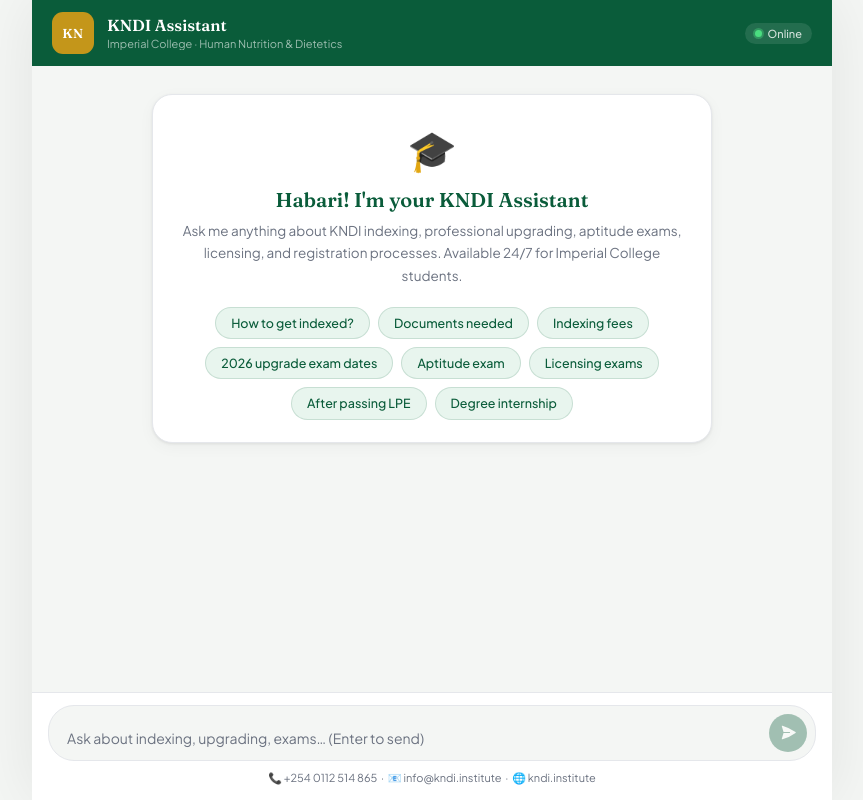
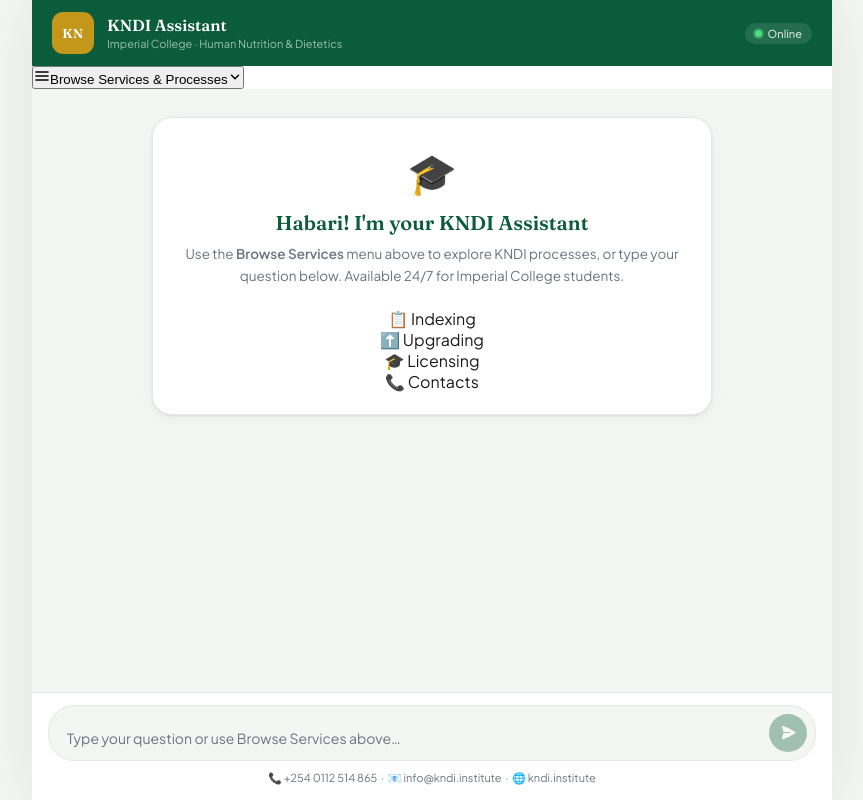
Before and after one commit to Sozi-source/student_AI, a Next.js app: page / in a window 1280 px wide. Shown: the whole page, without its empty margins (208-1071 px from the left). Built offline with nearby package versions, Linux system fonts and the light colour scheme.

Commit message:
Add HOD contact for document submission

```diff
--- a/app/page.js
+++ b/app/page.js
@@ -2,15 +2,86 @@
 import { useState, useRef, useEffect } from "react";
 import styles from "./page.module.css";
 
-const QUICK_QUESTIONS = [
-  { label: "How to get indexed?", text: "How do I apply for KNDI indexing?" },
-  { label: "Documents needed", text: "What documents do I need for KNDI indexing?" },
-  { label: "Indexing fees", text: "How much does KNDI indexing cost?" },
-  { label: "2026 upgrade exam dates", text: "What are the 2026 professional upgrading exam dates and how do I apply?" },
-  { label: "Aptitude exam", text: "Who needs to sit the KNDI aptitude exam and when is Phase 17?" },
-  { label: "Licensing exams", text: "How do I apply for KNDI licensing professional exams?" },
-  { label: "After passing LPE", text: "What happens after I pass the licensing professional exams?" },
-  { label: "Degree internship", text: "What is the KNDI internship requirement for degree students?" },
+const SERVICES = [
+  {
+    category: "📋 Indexing",
+    items: [
+      { label: "What is KNDI indexing?", text: "What is KNDI indexing and why is it mandatory?" },
+      { label: "How to apply for indexing", text: "Give me the full step-by-step process to apply for KNDI indexing." },
+      { label: "Documents required", text: "What documents do I need to apply for KNDI indexing?" },
+      { label: "Indexing fees", text: "What are the full fees for KNDI indexing including all payments?" },
+      { label: "Check application status", text: "How do I check my KNDI indexing application status?" },
+      { label: "Paid via institution", text: "I paid for indexing through my institution, what do I do next?" },
+      { label: "Late payment penalty", text: "What is the penalty for late or stale bank slips for KNDI indexing?" },
+    ],
+  },
+  {
+    category: "📝 Aptitude Exam",
+    items: [
+      { label: "What is the aptitude exam?", text: "What is the KNDI aptitude exam and who needs to sit it?" },
+      { label: "Aptitude eligibility", text: "Am I eligible for the KNDI aptitude exam? What are the criteria?" },
+      { label: "2026 aptitude exam dates", text: "What are all the 2026 KNDI aptitude exam dates and which phases are open?" },
+      { label: "How to apply", text: "How do I apply for the KNDI aptitude exam? Give me full steps and fees." },
+      { label: "What happens if I fail?", text: "What happens if I fail the KNDI aptitude exam?" },
+    ],
+  },
+  {
+    category: "⬆️ Upgrading Exams",
+    items: [
+      { label: "What is the upgrading exam?", text: "What is the KNDI professional upgrading exam and who must sit it?" },
+      { label: "Upgrading eligibility", text: "Who is eligible for the KNDI professional upgrading exam?" },
+      { label: "Subjects examined", text: "What subjects are covered in the KNDI professional upgrading exam?" },
+      { label: "2026 upgrade exam dates", text: "What are all the 2026 KNDI upgrading exam dates, phases, and deadlines?" },
+      { label: "Fees per subject", text: "What are the fees for the KNDI upgrading exam per subject including resit fees?" },
+      { label: "Revision classes", text: "Tell me about the KNDI upgrading exam revision classes — schedule and attendance rules." },
+      { label: "How to apply", text: "How do I apply for the KNDI professional upgrading exam? Full steps please." },
+      { label: "What if I fail twice?", text: "What happens if I fail the KNDI upgrading exam twice?" },
+    ],
+  },
+  {
+    category: "🎓 Licensing Exams (LPE)",
+    items: [
+      { label: "What is the LPE?", text: "What is the KNDI Licensing Professional Examination and who must sit it?" },
+      { label: "LPE eligibility", text: "What are the full eligibility requirements for the KNDI licensing professional exam?" },
+      { label: "Exam papers by level", text: "What exam papers will I sit based on my programme level — certificate, diploma, or degree?" },
+      { label: "LPE fees", text: "What are the full fees for the KNDI licensing professional exam by programme level?" },
+      { label: "2026 LPE exam dates", text: "What are all the 2026 KNDI licensing exam dates for both Phase 1 and Phase 2?" },
+      { label: "How to apply for LPE", text: "How do I apply for the KNDI licensing professional exam? Full steps." },
+      { label: "Resit policy", text: "What is the KNDI policy on resitting the licensing professional exam?" },
+    ],
+  },
+  {
+    category: "🪪 Registration & Licensing",
+    items: [
+      { label: "After passing LPE", text: "What do I do after passing the KNDI licensing professional exam?" },
+      { label: "Professional titles", text: "What professional title will I get after KNDI registration based on my level?" },
+      { label: "How to get licensed", text: "How do I get my KNDI registration certificate and practice license?" },
+    ],
+  },
+  {
+    category: "🏥 Internship",
+    items: [
+      { label: "Who needs internship?", text: "Who is required to do the KNDI internship and when?" },
+      { label: "Internship duration", text: "How long is the KNDI internship programme?" },
+      { label: "Find internship centres", text: "How do I find approved KNDI internship centres?" },
+    ],
+  },
+  {
+    category: "📤 Send Documents to HOD",
+    items: [
+      { label: "How to submit documents", text: "How do I submit documents to the department HOD?" },
+      { label: "Send via WhatsApp", text: "I want to send my documents via WhatsApp to the HOD. What is the number and what should I include?" },
+      { label: "Send via Email", text: "I want to email my documents to the HOD. What is the email address and what should I include?" },
+    ],
+  },
+  {
+    category: "📞 Contacts & Links",
+    items: [
+      { label: "KNDI contacts", text: "Give me all KNDI official contacts — phone, email, and portal links." },
+      { label: "KNDI portal links", text: "What are all the important KNDI online portal links for applications?" },
+      { label: "How to pay via MPESA", text: "How do I pay KNDI fees via MPESA? Give me the paybill numbers." },
+    ],
+  },
 ];
 
 function formatText(text) {
@@ -19,7 +90,6 @@
     .replace(/\*(.*?)\*/g, "<em>$1</em>")
     .replace(/^#{1,3} (.+)$/gm, "<strong>$1</strong>")
     .replace(/^- (.+)$/gm, "<li>$1</li>")
-    .replace(/(<li>[\s\S]*?<\/li>)(\n<li>)/g, "$1$2")
     .replace(/(<li>.*<\/li>\n?)+/gs, (m) => `<ul>${m}</ul>`)
     .replace(/\n\n/g, "<br/><br/>")
     .replace(/\n/g, "<br/>")
@@ -34,12 +104,26 @@
   const [input, setInput] = useState("");
   const [loading, setLoading] = useState(false);
   const [started, setStarted] = useState(false);
+  const [menuOpen, setMenuOpen] = useState(false);
+  const [openCategory, setOpenCategory] = useState(null);
   const chatEndRef = useRef(null);
   const textareaRef = useRef(null);
+  const menuRef = useRef(null);
 
   useEffect(() => {
     chatEndRef.current?.scrollIntoView({ behavior: "smooth" });
   }, [messages, loading]);
+
+  // Close menu when clicking outside
+  useEffect(() => {
+    const handler = (e) => {
+      if (menuRef.current && !menuRef.current.contains(e.target)) {
+        setMenuOpen(false);
+      }
+    };
+    document.addEventListener("mousedown", handler);
+    return () => document.removeEventListener("mousedown", handler);
+  }, []);
 
   const autoResize = () => {
     const ta = textareaRef.current;
@@ -53,6 +137,7 @@
     if (!userText || loading) return;
 
     setInput("");
+    setMenuOpen(false);
     if (textareaRef.current) textareaRef.current.style.height = "auto";
     setStarted(true);
 
@@ -70,24 +155,16 @@
       if (data.reply) {
         setMessages([...newMessages, { role: "assistant", content: data.reply }]);
       } else {
-        setMessages([
-          ...newMessages,
-          {
-            role: "assistant",
-            content:
-              "Samahani, nimepata hitilafu. Please try again or contact us directly at **+254 0112 514 865** or **info@kndi.institute**.",
-          },
-        ]);
+        setMessages([...newMessages, {
+          role: "assistant",
+          content: "Samahani, nimepata hitilafu. Please try again or contact **+254 0112 514 865** or **info@kndi.institute**.",
+        }]);
       }
     } catch {
-      setMessages([
-        ...newMessages,
-        {
-          role: "assistant",
-          content:
-            "Connection error. Please check your internet and try again, or contact **+254 0112 514 865**.",
-        },
-      ]);
+      setMessages([...newMessages, {
+        role: "assistant",
+        content: "Connection error. Please check your internet and try again, or contact **+254 0112 514 865**.",
+      }]);
     }
     setLoading(false);
   };
@@ -99,13 +176,15 @@
     }
   };
 
+  const toggleCategory = (cat) => {
+    setOpenCategory(openCategory === cat ? null : cat);
+  };
+
   return (
     <div className={styles.shell}>
       {/* Header */}
       <header className={styles.header}>
-        <div className={styles.headerLogo}>
-          <span>KN</span>
-        </div>
+        <div className={styles.headerLogo}><span>KN</span></div>
         <div className={styles.headerText}>
           <div className={styles.headerTitle}>KNDI Assistant</div>
           <div className={styles.headerSub}>Imperial College · Human Nutrition &amp; Dietetics</div>
@@ -116,39 +195,93 @@
         </div>
       </header>
 
+      {/* Services Menu Bar */}
+      <div className={styles.menuBar} ref={menuRef}>
+        <button
+          className={`${styles.menuToggle} ${menuOpen ? styles.menuToggleActive : ""}`}
+          onClick={() => setMenuOpen(!menuOpen)}
+          aria-label="Browse services"
+        >
+          <svg width="16" height="16" viewBox="0 0 24 24" fill="none" stroke="currentColor" strokeWidth="2.5" strokeLinecap="round">
+            <line x1="3" y1="6" x2="21" y2="6"/>
+            <line x1="3" y1="12" x2="21" y2="12"/>
+            <line x1="3" y1="18" x2="21" y2="18"/>
+          </svg>
+          Browse Services &amp; Processes
+          <svg width="14" height="14" viewBox="0 0 24 24" fill="none" stroke="currentColor" strokeWidth="2.5" strokeLinecap="round" style={{ transform: menuOpen ? "rotate(180deg)" : "rotate(0)", transition: "transform 0.2s" }}>
+            <polyline points="6 9 12 15 18 9"/>
+          </svg>
+        </button>
+
+        {menuOpen && (
+          <div className={styles.dropdown}>
+            <div className={styles.dropdownHeader}>
+              Select a topic — tap any item to get full details
+            </div>
+            {SERVICES.map((section) => (
+              <div key={section.category} className={styles.dropdownSection}>
+                <button
+                  className={`${styles.categoryBtn} ${openCategory === section.category ? styles.categoryBtnOpen : ""}`}
+                  onClick={() => toggleCategory(section.category)}
+                >
+                  <span>{section.category}</span>
+                  <svg width="13" height="13" viewBox="0 0 24 24" fill="none" stroke="currentColor" strokeWidth="2.5" strokeLinecap="round" style={{ transform: openCategory === section.category ? "rotate(180deg)" : "rotate(0)", transition: "transform 0.2s", flexShrink: 0 }}>
+                    <polyline points="6 9 12 15 18 9"/>
+                  </svg>
+                </button>
+                {openCategory === section.category && (
+                  <div className={styles.itemList}>
+                    {section.items.map((item) => (
+                      <button
+                        key={item.label}
+                        className={styles.itemBtn}
+                        onClick={() => sendMessage(item.text)}
+                      >
+                        <svg width="13" height="13" viewBox="0 0 24 24" fill="none" stroke="currentColor" strokeWidth="2" strokeLinecap="round" style={{ flexShrink: 0, opacity: 0.5 }}>
+                          <polyline points="9 18 15 12 9 6"/>
+                        </svg>
+                        {item.label}
+                      </button>
+                    ))}
+                  </div>
+                )}
+              </div>
+            ))}
+          </div>
+        )}
+      </div>
+
       {/* Chat body */}
       <main className={styles.chatArea}>
-        {/* Welcome */}
         {!started && (
           <div className={styles.welcomeWrap}>
             <div className={styles.welcomeCard}>
               <div className={styles.welcomeEmoji}>🎓</div>
               <h1 className={styles.welcomeTitle}>Habari! I&apos;m your KNDI Assistant</h1>
               <p className={styles.welcomeSub}>
-                Ask me anything about KNDI indexing, professional upgrading, aptitude exams,
-                licensing, and registration processes. Available 24/7 for Imperial College students.
+                Use the <strong>Browse Services</strong> menu above to explore KNDI processes,
+                or type your question below. Available 24/7 for Imperial College students.
               </p>
-              <div className={styles.quickGrid}>
-                {QUICK_QUESTIONS.map((q) => (
-                  <button
-                    key={q.label}
-                    className={styles.quickBtn}
-                    onClick={() => sendMessage(q.text)}
-                  >
-                    {q.label}
-                  </button>
-                ))}
+              <div className={styles.hintRow}>
+                <div className={styles.hint}>
+                  <span>📋</span> Indexing
+                </div>
+                <div className={styles.hint}>
+                  <span>⬆️</span> Upgrading
+                </div>
+                <div className={styles.hint}>
+                  <span>🎓</span> Licensing
+                </div>
+                <div className={styles.hint}>
+                  <span>📞</span> Contacts
+                </div>
               </div>
             </div>
           </div>
         )}
 
-        {/* Messages */}
         {messages.map((msg, i) => (
-          <div
-            key={i}
-            className={`${styles.msgRow} ${msg.role === "user" ? styles.userRow : styles.botRow}`}
-          >
+          <div key={i} className={`${styles.msgRow} ${msg.role === "user" ? styles.userRow : styles.botRow}`}>
             <div className={`${styles.avatar} ${msg.role === "user" ? styles.avatarUser : styles.avatarBot}`}>
               {msg.role === "user" ? "S" : "KN"}
             </div>
@@ -162,7 +295,6 @@
           </div>
         ))}
 
-        {/* Typing indicator */}
         {loading && (
           <div className={`${styles.msgRow} ${styles.botRow}`}>
             <div className={`${styles.avatar} ${styles.avatarBot}`}>KN</div>
@@ -183,7 +315,7 @@
           <textarea
             ref={textareaRef}
             className={styles.textarea}
-            placeholder="Ask about indexing, upgrading, exams… (Enter to send)"
+            placeholder="Type your question or use Browse Services above…"
             value={input}
             onChange={(e) => { setInput(e.target.value); autoResize(); }}
             onKeyDown={handleKey}
```
Also changed, not shown: app/api/chat/knowledge.js (+49 -6 lines).
